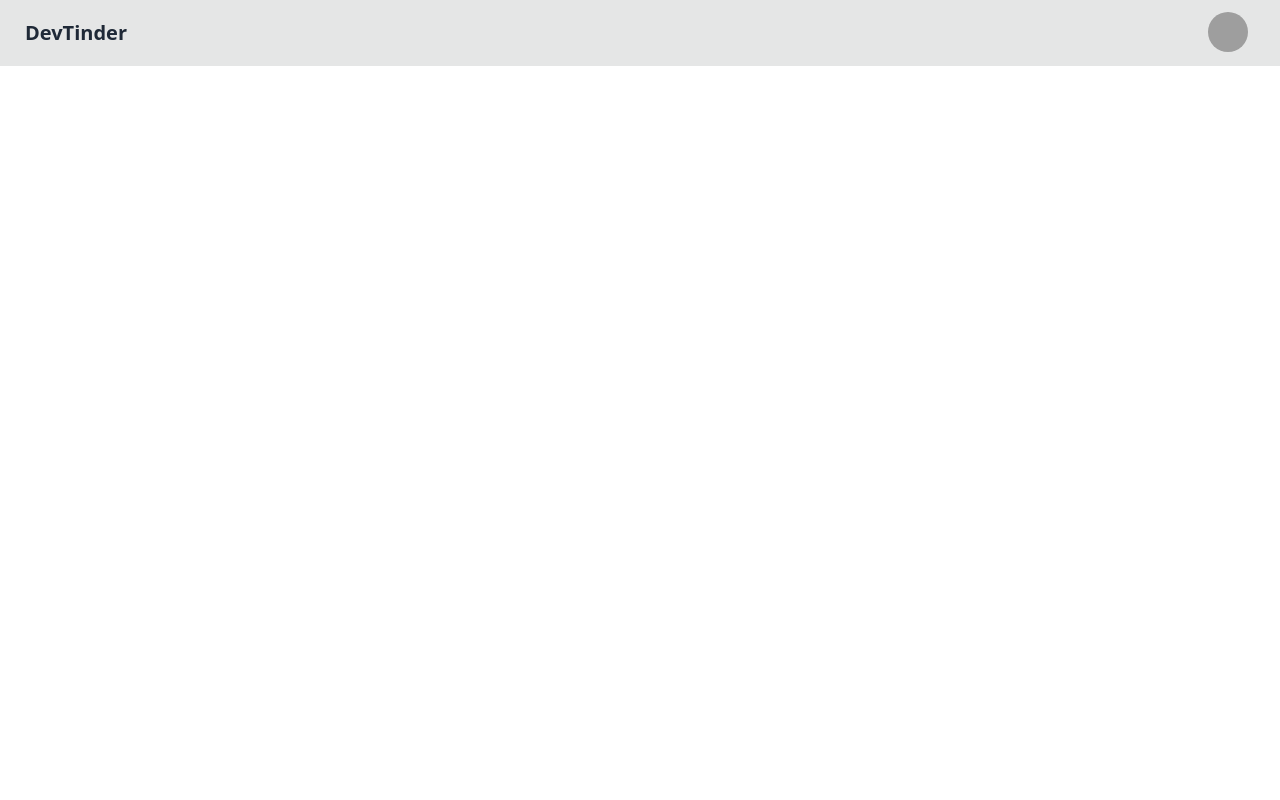
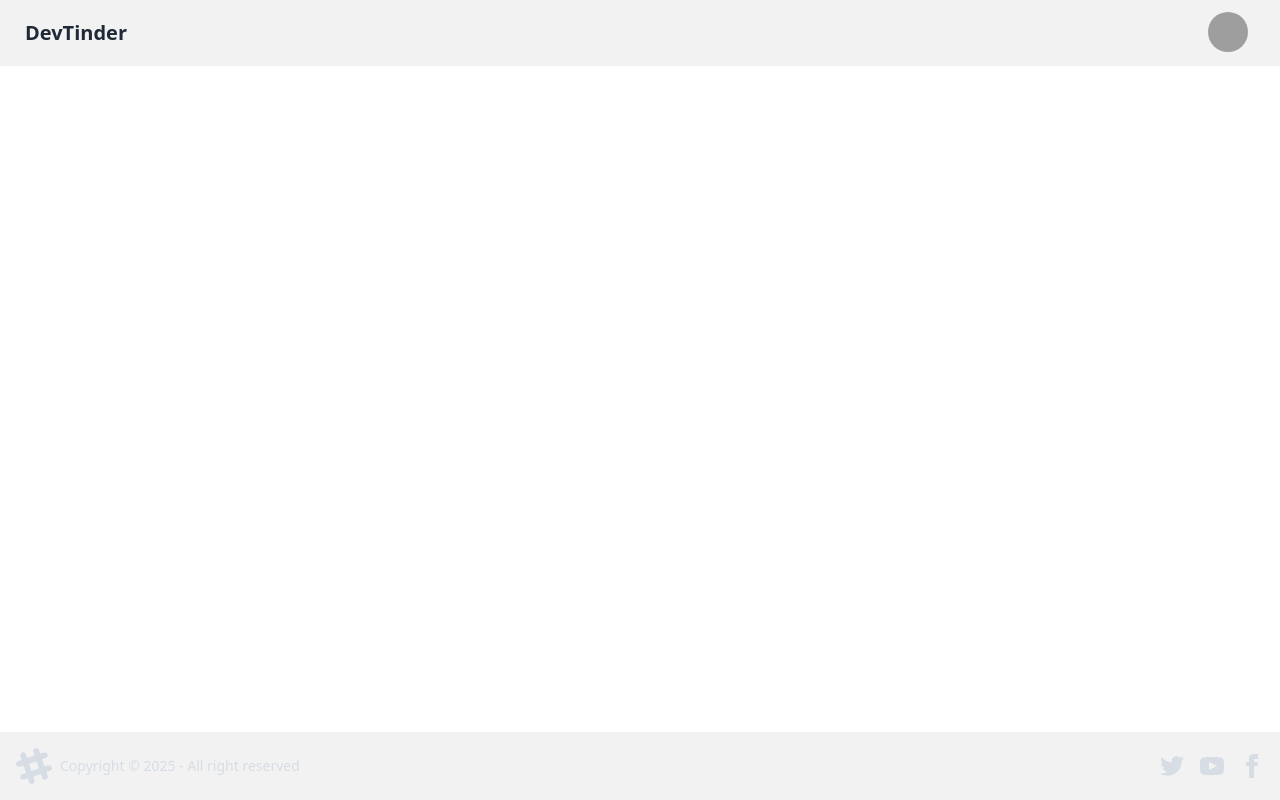
Before and after one commit to SARTHAKGARG1520/devTinder-web, a React (Vite) app: page / in a window 1280 px wide. Built offline with nearby package versions, Linux system fonts and the light colour scheme; grey boxes are pictures that could not be loaded.

Commit message:
react router implementation

```diff
--- a/package.json
+++ b/package.json
@@ -11,7 +11,8 @@
   },
   "dependencies": {
     "react": "^18.3.1",
-    "react-dom": "^18.3.1"
+    "react-dom": "^18.3.1",
+    "react-router-dom": "^7.1.1"
   },
   "devDependencies": {
     "@eslint/js": "^9.17.0",
--- a/src/App.jsx
+++ b/src/App.jsx
@@ -1,37 +1,20 @@
-import { useState } from 'react'
+import { useState } from 'react';
+import NavBar from './NavBar';
+import { BrowserRouter, Routes, Route } from 'react-router-dom';
+import Body from './Body';
+import Login from './Login';
+import Profile from './Profile';
 function App() {
-  const [count, setCount] = useState(0)
-
   return (
     <>
-      <div className="navbar bg-base-300">
-        <div className="flex-1">
-          <a className="btn btn-ghost text-xl">DevTinder</a>
-        </div>
-        <div className="flex-none gap-2">
-          <div className="dropdown dropdown-end">
-            <div tabIndex={0} role="button" className="btn btn-ghost btn-circle avatar mx-5">
-              <div className="w-10 rounded-full">
-                <img
-                  alt="Tailwind CSS Navbar component"
-                  src="https://img.daisyui.com/images/stock/photo-1534528741775-53994a69daeb.webp" />
-              </div>
-            </div>
-            <ul
-              tabIndex={0}
-              className="menu menu-sm dropdown-content bg-base-100 rounded-box z-[1] mt-3 w-52 p-2 shadow">
-              <li>
-                <a className="justify-between">
-                  Profile
-                  <span className="badge">New</span>
-                </a>
-              </li>
-              <li><a>Settings</a></li>
-              <li><a>Logout</a></li>
-            </ul>
-          </div>
-        </div>
-      </div>
+      <BrowserRouter basename='/'>
+        <Routes>
+          <Route path='/' element={<Body />} >
+          <Route path='/login' element={<Login />} />
+          <Route path='/test' element={<Profile />} />
+          </Route>
+        </Routes>
+      </BrowserRouter>
     </>
   )
 }
--- /dev/null
+++ b/src/Body.jsx
@@ -0,0 +1,13 @@
+import { Outlet } from "react-router-dom";
+import NavBar from "./NavBar";
+import Footer from "./Footer";
+const Body = () => {
+    return (
+        <div>
+            <NavBar />
+            <Outlet />
+            <Footer />
+        </div>
+    );
+};
+export default Body;
--- /dev/null
+++ b/src/Footer.jsx
@@ -0,0 +1,57 @@
+const Footer = () => {
+    return (
+        <footer className="footer bg-base-200 text-neutral-content items-center p-4 fixed bottom-0">
+            <aside className="grid-flow-col items-center">
+                <svg
+                    width="36"
+                    height="36"
+                    viewBox="0 0 24 24"
+                    xmlns="http://www.w3.org/2000/svg"
+                    fillRule="evenodd"
+                    clipRule="evenodd"
+                    className="fill-current">
+                    <path
+                        d="M22.672 15.226l-2.432.811.841 2.515c.33 1.019-.209 2.127-1.23 2.456-1.15.325-2.148-.321-2.463-1.226l-.84-2.518-5.013 1.677.84 2.517c.391 1.203-.434 2.542-1.831 2.542-.88 0-1.601-.564-1.86-1.314l-.842-2.516-2.431.809c-1.135.328-2.145-.317-2.463-1.229-.329-1.018.211-2.127 1.231-2.456l2.432-.809-1.621-4.823-2.432.808c-1.355.384-2.558-.59-2.558-1.839 0-.817.509-1.582 1.327-1.846l2.433-.809-.842-2.515c-.33-1.02.211-2.129 1.232-2.458 1.02-.329 2.13.209 2.461 1.229l.842 2.515 5.011-1.677-.839-2.517c-.403-1.238.484-2.553 1.843-2.553.819 0 1.585.509 1.85 1.326l.841 2.517 2.431-.81c1.02-.33 2.131.211 2.461 1.229.332 1.018-.21 2.126-1.23 2.456l-2.433.809 1.622 4.823 2.433-.809c1.242-.401 2.557.484 2.557 1.838 0 .819-.51 1.583-1.328 1.847m-8.992-6.428l-5.01 1.675 1.619 4.828 5.011-1.674-1.62-4.829z"></path>
+                </svg>
+                <p>Copyright © {new Date().getFullYear()} - All right reserved</p>
+            </aside>
+            <nav className="grid-flow-col gap-4 md:place-self-center md:justify-self-end">
+                <a>
+                    <svg
+                        xmlns="http://www.w3.org/2000/svg"
+                        width="24"
+                        height="24"
+                        viewBox="0 0 24 24"
+                        className="fill-current">
+                        <path
+                            d="M24 4.557c-.883.392-1.832.656-2.828.775 1.017-.609 1.798-1.574 2.165-2.724-.951.564-2.005.974-3.127 1.195-.897-.957-2.178-1.555-3.594-1.555-3.179 0-5.515 2.966-4.797 6.045-4.091-.205-7.719-2.165-10.148-5.144-1.29 2.213-.669 5.108 1.523 6.574-.806-.026-1.566-.247-2.229-.616-.054 2.281 1.581 4.415 3.949 4.89-.693.188-1.452.232-2.224.084.626 1.956 2.444 3.379 4.6 3.419-2.07 1.623-4.678 2.348-7.29 2.04 2.179 1.397 4.768 2.212 7.548 2.212 9.142 0 14.307-7.721 13.995-14.646.962-.695 1.797-1.562 2.457-2.549z"></path>
+                    </svg>
+                </a>
+                <a>
+                    <svg
+                        xmlns="http://www.w3.org/2000/svg"
+                        width="24"
+                        height="24"
+                        viewBox="0 0 24 24"
+                        className="fill-current">
+                        <path
+                            d="M19.615 3.184c-3.604-.246-11.631-.245-15.23 0-3.897.266-4.356 2.62-4.385 8.816.029 6.185.484 8.549 4.385 8.816 3.6.245 11.626.246 15.23 0 3.897-.266 4.356-2.62 4.385-8.816-.029-6.185-.484-8.549-4.385-8.816zm-10.615 12.816v-8l8 3.993-8 4.007z"></path>
+                    </svg>
+                </a>
+                <a>
+                    <svg
+                        xmlns="http://www.w3.org/2000/svg"
+                        width="24"
+                        height="24"
+                        viewBox="0 0 24 24"
+                        className="fill-current">
+                        <path
+                            d="M9 8h-3v4h3v12h5v-12h3.642l.358-4h-4v-1.667c0-.955.192-1.333 1.115-1.333h2.885v-5h-3.808c-3.596 0-5.192 1.583-5.192 4.615v3.385z"></path>
+                    </svg>
+                </a>
+            </nav>
+        </footer>
+    );
+}
+
+export default Footer;
--- /dev/null
+++ b/src/Login.jsx
@@ -0,0 +1,7 @@
+const Login = () =>{
+    return(
+        <div>Login</div>
+    );
+}
+
+export default Login;
--- /dev/null
+++ b/src/NavBar.jsx
@@ -0,0 +1,32 @@
+const NavBar = () =>{
+    return(      <div className="navbar bg-base-200">
+        <div className="flex-1">
+          <a className="btn btn-ghost text-xl">DevTinder</a>
+        </div>
+        <div className="flex-none gap-2">
+          <div className="dropdown dropdown-end">
+            <div tabIndex={0} role="button" className="btn btn-ghost btn-circle avatar mx-5">
+              <div className="w-10 rounded-full">
+                <img
+                  alt="Tailwind CSS Navbar component"
+                  src="https://img.daisyui.com/images/stock/photo-1534528741775-53994a69daeb.webp" />
+              </div>
+            </div>
+            <ul
+              tabIndex={0}
+              className="menu menu-sm dropdown-content bg-base-100 rounded-box z-[1] mt-3 w-52 p-2 shadow">
+              <li>
+                <a className="justify-between">
+                  Profile
+                  <span className="badge">New</span>
+                </a>
+              </li>
+              <li><a>Settings</a></li>
+              <li><a>Logout</a></li>
+            </ul>
+          </div>
+        </div>
+    </div>);
+}
+
+export default NavBar;
--- /dev/null
+++ b/src/Profile.jsx
@@ -0,0 +1,7 @@
+const Profile = () =>{
+    return(
+        <div>Profile</div>
+    );
+}
+
+export default Profile;
```
Also changed, not shown: 1 other file (tests, documents, lock files or other folders).
